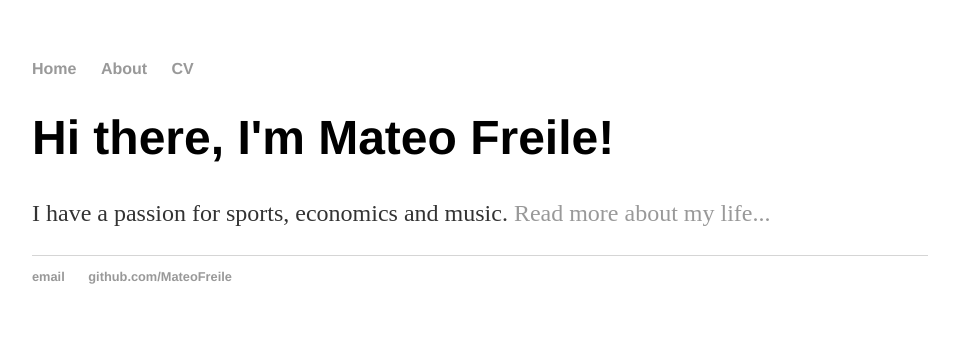
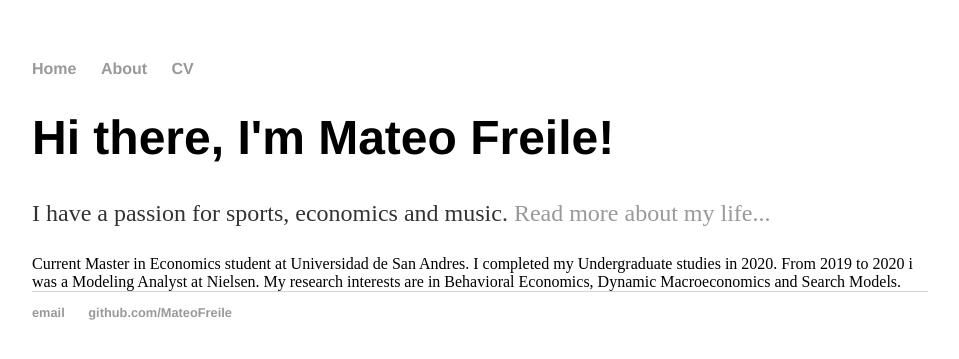
Before and after one commit to MateoFreile/MateoFreile, a Jekyll site: the page built from index.html, in a window 1280 px wide. Shown: the top 359 px of the page, without its empty margins (160-1119 px from the left). Built offline with Jekyll 4.4.1, drawn with Linux system fonts in a browser that asks for light colours.

Commit message:
Update index.html

```diff
--- a/index.html
+++ b/index.html
@@ -5,4 +5,10 @@ title: Mateo Freile, Master in Economics Student
 <div class="blurb">
 	<h1>Hi there, I'm Mateo Freile!</h1>
 	<p>I have a passion for sports, economics and music. <a href="/about">Read more about my life...</a></p>
-</div><!-- /.blurb -->
+</div><!-- /.blurb --> Current Master in Economics student at Universidad de San Andres.
+
+I completed my Undergraduate studies in 2020.
+
+From 2019 to 2020 i was a Modeling Analyst at Nielsen.
+
+My research interests are in Behavioral Economics, Dynamic Macroeconomics and Search Models.
```
